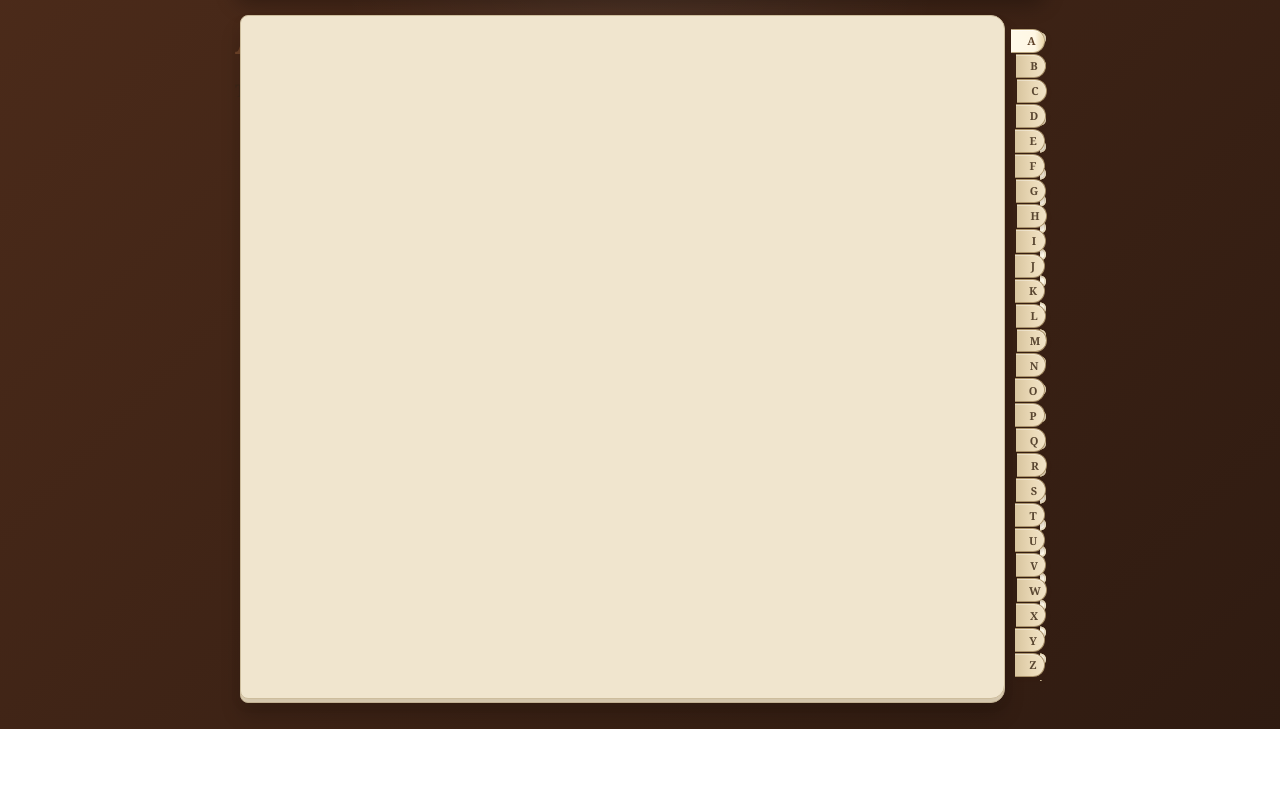
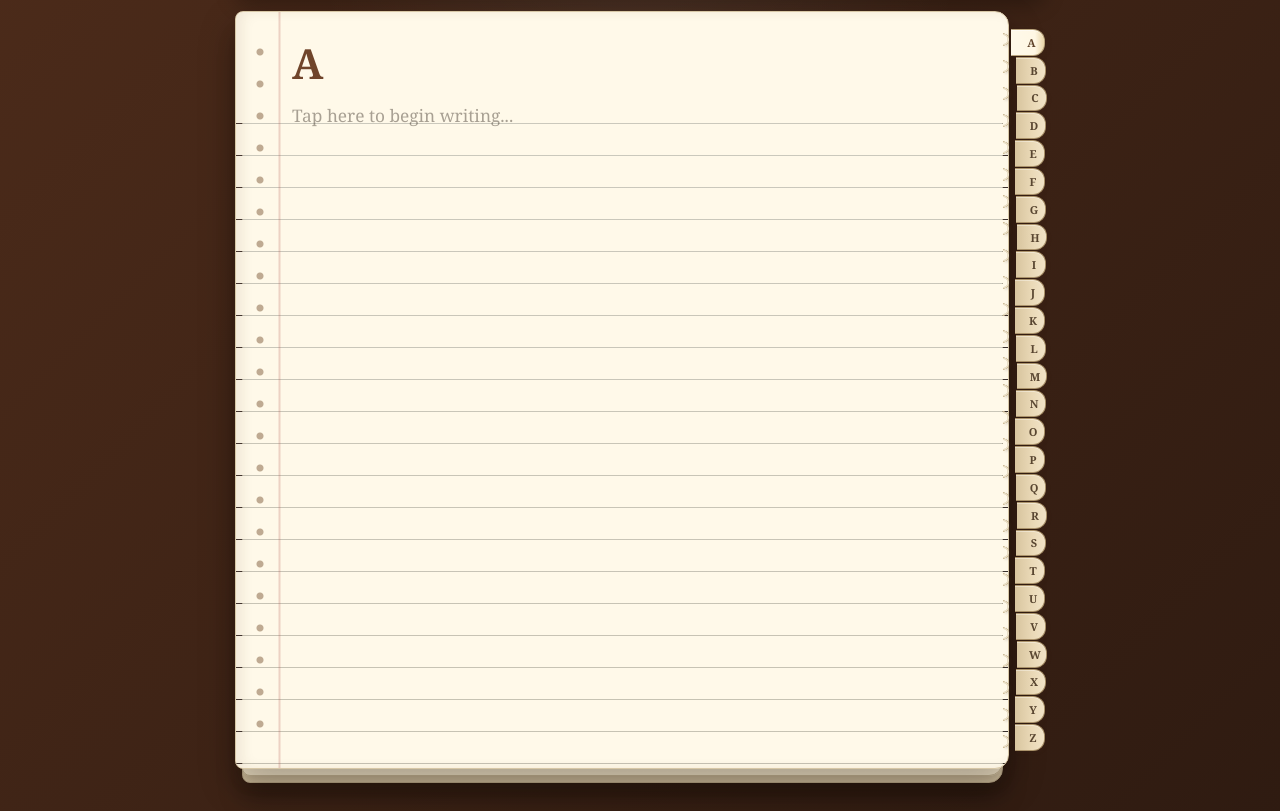
Before and after one commit to michaelsuleski3-dotcom/grandmas-alphabet-book-v2, a plain HTML site: page index.html in a window 1280 px wide. Both pictures are taken after a click on the button "Open Book". Shown: the part 87-898 px from the top of the page. Before the commit the page ends 816 px from the top, so only its background shows below. Drawn offline with Linux system fonts and the light colour scheme.

Commit message:
Strengthen stacked pages and restore ruled lines

```diff
--- a/index.html
+++ b/index.html
@@ -11,7 +11,7 @@
     <title>Grandma's Alphabet Book</title>
 
     <link rel="manifest" href="manifest.json">
-    <link rel="stylesheet" href="style.css?v=220">
+    <link rel="stylesheet" href="style.css?v=230">
 
     <meta name="theme-color" content="#6B4423">
 </head>
--- a/style.css
+++ b/style.css
@@ -1,6 +1,6 @@
 /* =====================================================
    Grandma's Alphabet Book
-   Version 2.2.2 — Vintage Side Tabs A–Z
+   Version 2.3.0 — Stacked Vintage Pages
    ===================================================== */
 
 * {
@@ -16,7 +16,9 @@
     --gold: #d8b36a;
 
     --paper: #fff9e9;
-    --paper-line: rgba(111, 67, 40, 0.16);
+    --paper-middle: #eadcc0;
+    --paper-bottom: #d8c7a6;
+    --paper-line: rgba(92, 116, 137, 0.25);
     --ink: #2f251d;
 }
 
@@ -42,12 +44,16 @@
         );
 }
 
+button {
+    font: inherit;
+}
+
 .hidden {
     display: none !important;
 }
 
 /* =====================================================
-   SIMPLE COVER
+   SIMPLE LEATHER COVER
    ===================================================== */
 
 #cover-screen {
@@ -196,7 +202,7 @@
 
 #book-screen {
     min-height: 100vh;
-    padding: 18px 12px 34px;
+    padding: 18px 12px 42px;
 
     background:
         radial-gradient(
@@ -258,7 +264,9 @@
     margin: 0 auto;
 
     padding-right: 36px;
-}/* =====================================================
+}
+
+/* =====================================================
    STACKED PAGE THICKNESS
    ===================================================== */
 
@@ -268,10 +276,10 @@
 
     position: absolute;
 
-    left: 5px;
-    right: 40px;
+    left: 7px;
+    right: 42px;
 
-    border: 1px solid #cdbd9d;
+    border: 1px solid #bfae8e;
     border-radius: 8px 14px 14px 8px;
 
     pointer-events: none;
@@ -280,13 +288,18 @@
 /* Bottom page layer */
 
 .book-layout::before {
-    top: 8px;
-    bottom: -8px;
+    top: 12px;
+    bottom: -14px;
 
-    background: #e5d8bd;
+    background:
+        linear-gradient(
+            to bottom,
+            #dfd0b3,
+            var(--paper-bottom)
+        );
 
     box-shadow:
-        0 12px 20px rgba(0, 0, 0, 0.18);
+        0 16px 24px rgba(0, 0, 0, 0.28);
 
     z-index: 0;
 }
@@ -294,22 +307,27 @@
 /* Middle page layer */
 
 .book-layout::after {
-    top: 4px;
-    bottom: -4px;
+    top: 6px;
+    bottom: -7px;
 
-    background: #f0e5ce;
+    background:
+        linear-gradient(
+            to bottom,
+            #f1e6d0,
+            var(--paper-middle)
+        );
 
     box-shadow:
-        0 6px 10px rgba(67, 43, 27, 0.12);
+        0 8px 13px rgba(67, 43, 27, 0.2);
 
     z-index: 1;
 }
 
 /* =====================================================
-   CREAM PAPER
+   CREAM RULED PAPER
    ===================================================== */
 
-mmain {
+main {
     position: relative;
     z-index: 2;
 
@@ -321,13 +339,19 @@
     border: 1px solid #d7c7a6;
     border-radius: 8px 14px 14px 8px;
 
+    /*
+    Layer 1: red vertical margin line
+    Layer 2: blank cream heading area
+    Layer 3: repeating horizontal writing lines
+    */
+
     background:
         linear-gradient(
             to right,
             transparent 0,
             transparent 42px,
-            rgba(186, 84, 76, 0.22) 43px,
-            rgba(186, 84, 76, 0.22) 44px,
+            rgba(178, 83, 76, 0.24) 43px,
+            rgba(178, 83, 76, 0.24) 44px,
             transparent 45px
         ),
         linear-gradient(
@@ -340,6 +364,7 @@
             to bottom,
             var(--paper) 0,
             var(--paper) 31px,
+            var(--paper-line) 31px,
             var(--paper-line) 32px
         );
 
@@ -352,6 +377,8 @@
         0 16px 36px rgba(0, 0, 0, 0.28),
         inset 7px 0 12px rgba(84, 53, 31, 0.08);
 }
+
+/* Binder holes */
 
 main::before {
     content: "";
@@ -371,14 +398,13 @@
             transparent 4px
         )
         center top / 12px 32px repeat-y;
-}/* =====================================================
+
+    pointer-events: none;
+}
+
+/* =====================================================
    SUBTLE SCALLOPED PAGE EDGE
    ===================================================== */
-
-/*
-Creates the appearance of stacked, die-cut page edges.
-The scallops are intentionally soft and understated.
-*/
 
 main::after {
     content: "";
@@ -409,6 +435,10 @@
     pointer-events: none;
     z-index: 2;
 }
+
+/* =====================================================
+   PAGE LETTER HEADING
+   ===================================================== */
 
 #current-letter {
     height: 56px;
@@ -495,10 +525,7 @@
     cursor: pointer;
 }
 
-/*
-Subtle repeating stagger.
-This keeps the edge organic without looking uneven.
-*/
+/* Subtle repeating tab stagger */
 
 .letter-tab:nth-child(5n + 1) {
     transform: translateX(0);
@@ -520,9 +547,7 @@
     transform: translateX(0);
 }
 
-/*
-The active tab blends into the current cream page.
-*/
+/* Active tab blends into the paper */
 
 .letter-tab.active {
     width: 34px;
@@ -551,6 +576,9 @@
    ===================================================== */
 
 #editor {
+    position: relative;
+    z-index: 3;
+
     min-height: 620px;
     padding: 0 6px 64px 0;
 
@@ -566,6 +594,8 @@
 
     color: #30251e;
     caret-color: #30251e;
+
+    background: transparent;
 
     overflow-wrap: anywhere;
     white-space: pre-wrap;
@@ -596,6 +626,7 @@
     #book-screen {
         padding-left: 6px;
         padding-right: 6px;
+        padding-bottom: 36px;
     }
 
     header {
@@ -606,35 +637,35 @@
     .book-layout {
         width: 100%;
         padding-right: 31px;
+    }
+
     .book-layout::before,
     .book-layout::after {
-    right: 35px;
+        left: 5px;
+        right: 37px;
     }
 
     .book-layout::before {
-    bottom: -6px;
+        top: 10px;
+        bottom: -11px;
     }
 
     .book-layout::after {
-    bottom: -3px;
-}
+        top: 5px;
+        bottom: -6px;
     }
 
     main {
         min-height: 700px;
+
         padding-left: 48px;
         padding-right: 12px;
-        main::after {
-    right: -7px;
-    width: 12px;
-
-    background-size: 12px 26px;
-}
     }
 
     main::before {
         left: 15px;
     }
+
     main::after {
         right: -7px;
         width: 12px;
@@ -642,6 +673,7 @@
         background-size:
             12px 26px;
     }
+
     #letter-tabs {
         width: 32px;
     }
```
Lines whose indentation alone changed are shown as unchanged.
